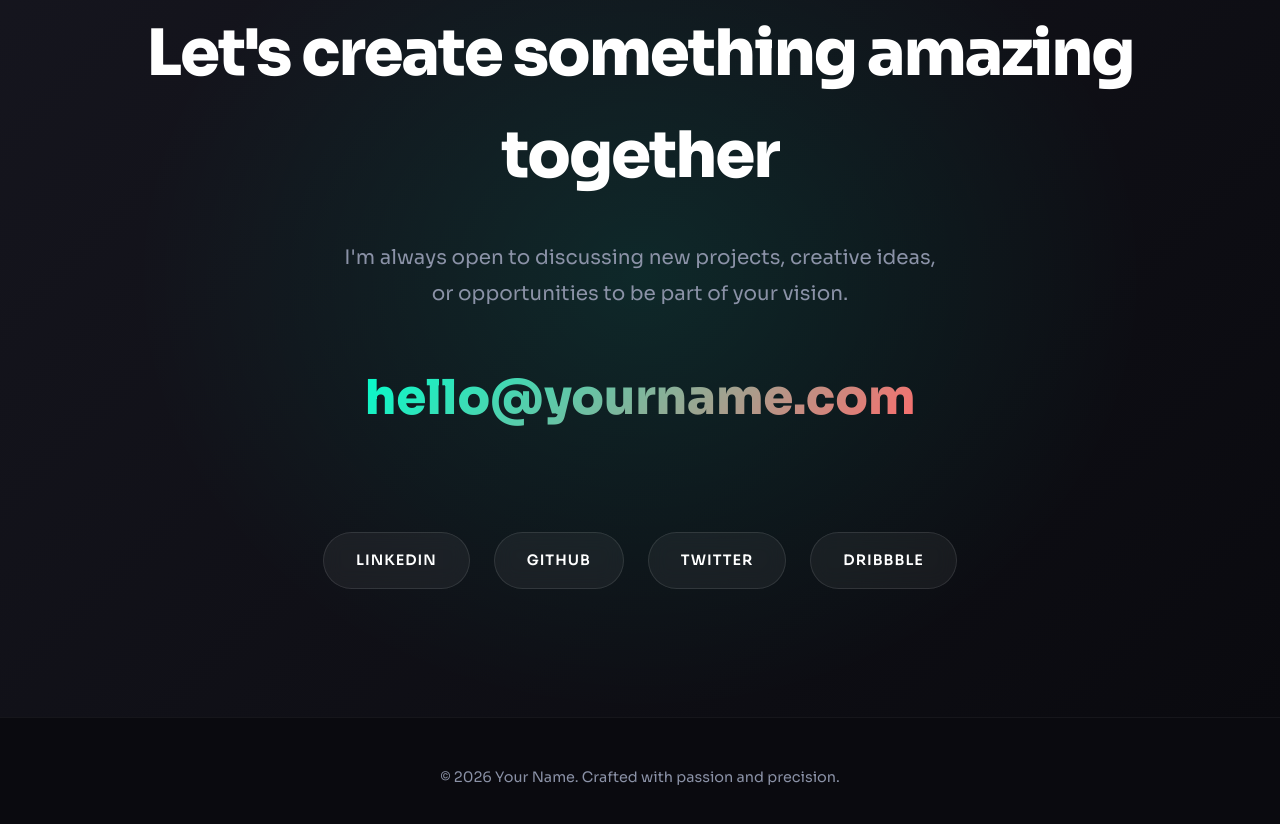
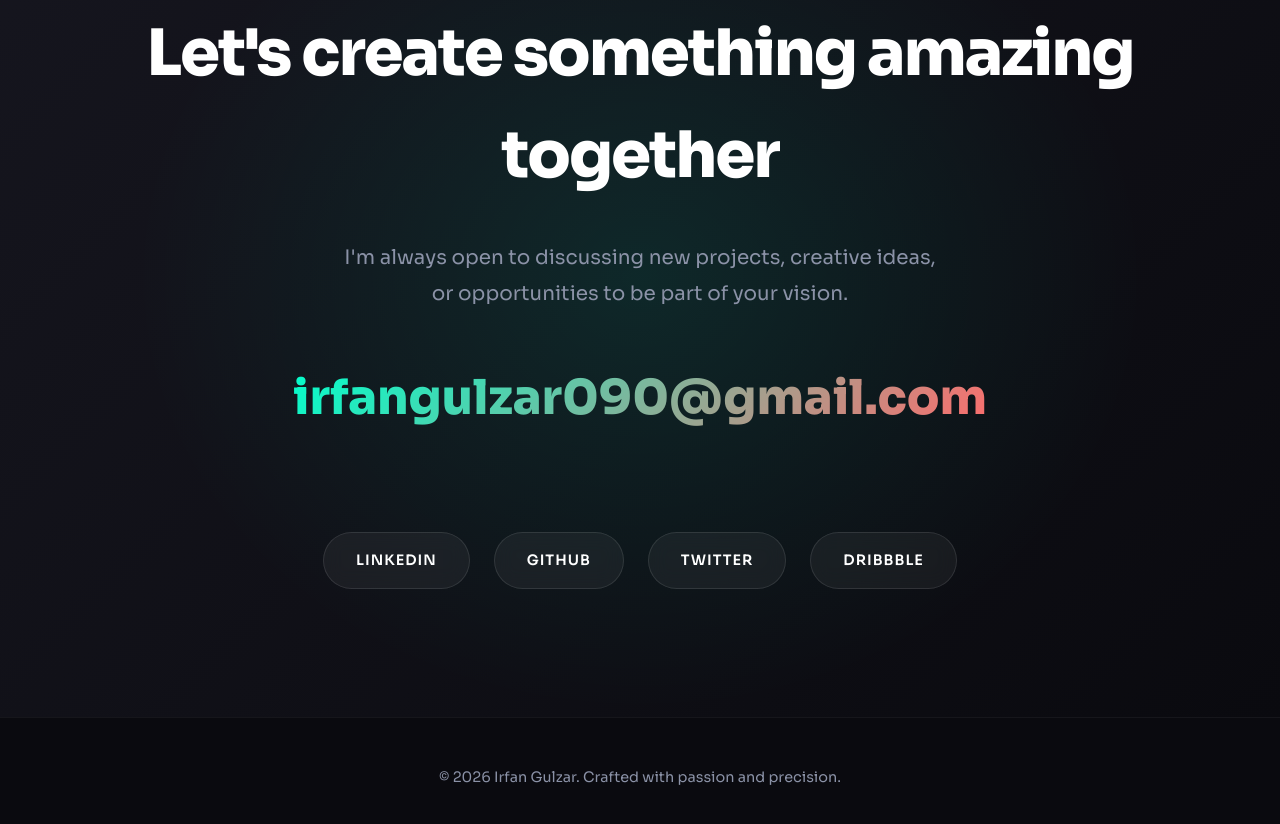
Before and after one commit to Irfan-Gulzar/Pipeline, a plain HTML site: page index.html in a window 1280 px wide. Shown: the part 3789-4613 px from the top of the page. Drawn offline with Linux system fonts and the light colour scheme.

Commit message:
Modified index file

```diff
--- a/index.html
+++ b/index.html
@@ -891,7 +891,7 @@
         opportunities to be part of your vision.
       </p>
       <a href="mailto:hello@yourname.com" class="contact-email"
-        >hello@yourname.com</a
+        >irfangulzar090@gmail.com</a
       >
       <div class="social-links">
         <a href="#">LinkedIn</a>
@@ -903,7 +903,7 @@
 
     <!-- Footer -->
     <footer>
-      <p>&copy; 2026 Your Name. Crafted with passion and precision.</p>
+      <p>&copy; 2026 Irfan Gulzar. Crafted with passion and precision.</p>
     </footer>
   </body>
 </html>
```
